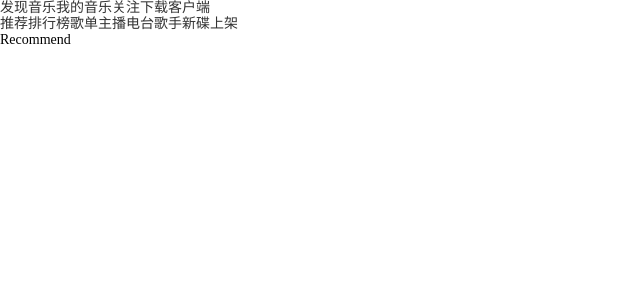
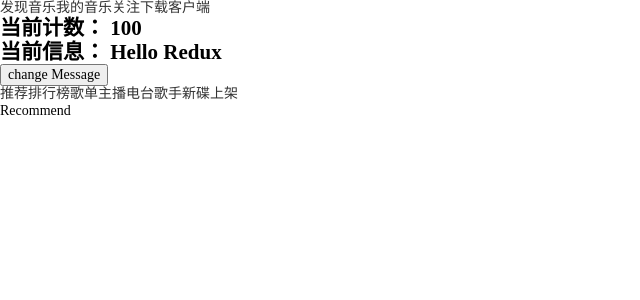
Before and after one commit to huangjingping520/moan-music, a React (Create React App) app: page /#/discover/recommend in a window 1280 px wide. Shown: the top 300 px of the page, without its empty margins (0-640 px from the left). Built offline with nearby package versions, Linux system fonts and the light colour scheme.

Commit message:
feat: redux configuration

```diff
--- a/package.json
+++ b/package.json
@@ -3,6 +3,7 @@
   "version": "0.1.0",
   "private": true,
   "dependencies": {
+    "@reduxjs/toolkit": "^1.9.3",
     "@testing-library/jest-dom": "^5.16.5",
     "@testing-library/react": "^13.4.0",
     "@testing-library/user-event": "^13.5.0",
@@ -10,10 +11,12 @@
     "@types/node": "^16.18.14",
     "@types/react": "^18.0.28",
     "@types/react-dom": "^18.0.11",
+    "axios": "^1.3.4",
     "craco-less": "^2.1.0-alpha.0",
     "normalize.css": "^8.0.1",
     "react": "^18.2.0",
     "react-dom": "^18.2.0",
+    "react-redux": "^8.0.5",
     "react-router-dom": "^6.8.2",
     "react-scripts": "5.0.1",
     "typescript": "^4.9.5",
--- a/src/App.tsx
+++ b/src/App.tsx
@@ -1,8 +1,25 @@
 import React, { Suspense } from 'react'
 import { useRoutes, Link } from 'react-router-dom'
+import { shallowEqual, useDispatch } from 'react-redux'
+import { useAppSelector } from './store'
 import routes from './router'
+import { changeMessage } from './store/modules/counter'
 
 function App() {
+  const { count,message } = useAppSelector(
+    (state) => ({
+      count: state.counter.count,
+      message: state.counter.message
+    }),
+    shallowEqual
+  )
+
+  const dispatch = useDispatch()
+
+  function handleChangeMessage() {
+    dispatch(changeMessage('Hello Merlin'))
+  }
+
   return (
     <div className="App">
       <div className='nav'>
@@ -11,6 +28,9 @@ function App() {
         <Link to='/focus'>关注</Link>
         <Link to='/download'>下载客户端</Link>
       </div>
+      <h2>当前计数： {count}</h2>
+      <h2>当前信息： {message}</h2>
+      <button onClick={handleChangeMessage}>change Message </button>
       <Suspense fallback='loading'>
         <div className="main">{ useRoutes(routes) }</div>
       </Suspense>
--- a/src/index.tsx
+++ b/src/index.tsx
@@ -1,16 +1,22 @@
 import React from 'react'
 import ReactDOM from 'react-dom/client'
 import { HashRouter } from 'react-router-dom'
+import { Provider } from 'react-redux'
 import 'normalize.css'
+
 import '~/css/index.less'
+
 import App from '~/App'
+import store from './store'
 
 const root = ReactDOM.createRoot(
   document.getElementById('root') as HTMLElement
 )
 
 root.render(
-  <HashRouter>
-    <App />
-  </HashRouter>
+  <Provider store={store}>
+    <HashRouter>
+      <App />
+    </HashRouter>
+  </Provider>
 )
--- /dev/null
+++ b/src/store/index.ts
@@ -0,0 +1,16 @@
+import { useSelector,TypedUseSelectorHook } from 'react-redux'
+import { configureStore } from '@reduxjs/toolkit'
+import counterReducer from './modules/counter'
+
+const store = configureStore({
+  reducer: {
+    counter: counterReducer
+  }
+})
+
+type GetState = typeof store.getState
+export type rootState = ReturnType<GetState>
+
+export const useAppSelector: TypedUseSelectorHook<rootState> = useSelector
+
+export default store
--- /dev/null
+++ b/src/store/modules/counter.ts
@@ -0,0 +1,18 @@
+import { createSlice } from '@reduxjs/toolkit'
+
+const counterSlice = createSlice({
+  name: 'counter',
+  initialState: {
+    count: 100,
+    message: 'Hello Redux'
+  },
+  reducers: {
+    changeMessage(state,{ payload }) {
+      state.message = payload
+    }
+  }
+})
+
+export const { changeMessage } = counterSlice.actions
+
+export default counterSlice.reducer
```
Also changed, not shown: 1 other file (tests, documents, lock files or other folders).
